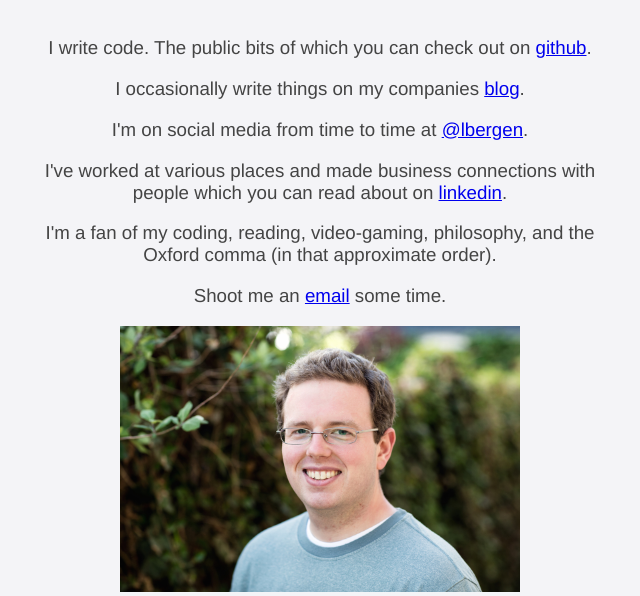
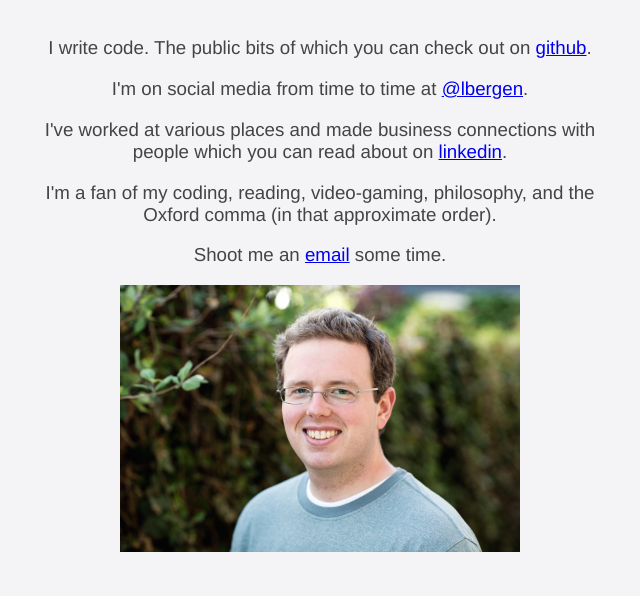
Before and after one commit to lukebergen/lukebergen.github.io, a plain HTML site: page index.html in a window 1280 px wide. Shown: the part 206-802 px from the top of the page, without its empty margins (320-960 px from the left). Drawn offline with Linux system fonts and the light colour scheme.

Commit message:
Removing reference to reviewed blog :(
Also, for some reason installing harp is being a PITA so consider
re-jiggering this repo to build with web-pack or something instead

```diff
--- a/index.html
+++ b/index.html
@@ -1,7 +1,6 @@
 <!DOCTYPE html><html><head><link rel="stylesheet" href="/main.css"></head><body><div>
 <h1>Hi, I'm Luke Bergen</h1>
 <h3>I write code. The public bits of which you can check out on <a href="http://github.com/lukebergen">github</a>.</h3>
-<h3>I occasionally write things on my companies <a href="http://dev.reviewed.com">blog</a>.</h3>
 <h3>I'm on social media from time to time at <a href="http://twitter.com/lbergen">@lbergen</a>.</h3>
 <h3>I've worked at various places and made business connections with people which you can read about on <a href="https://www.linkedin.com/in/luke-bergen-4884412">linkedin</a>.
 <h3>I'm a fan of my coding, reading, video-gaming, philosophy, and the Oxford comma (in that approximate order).</h3>
```
